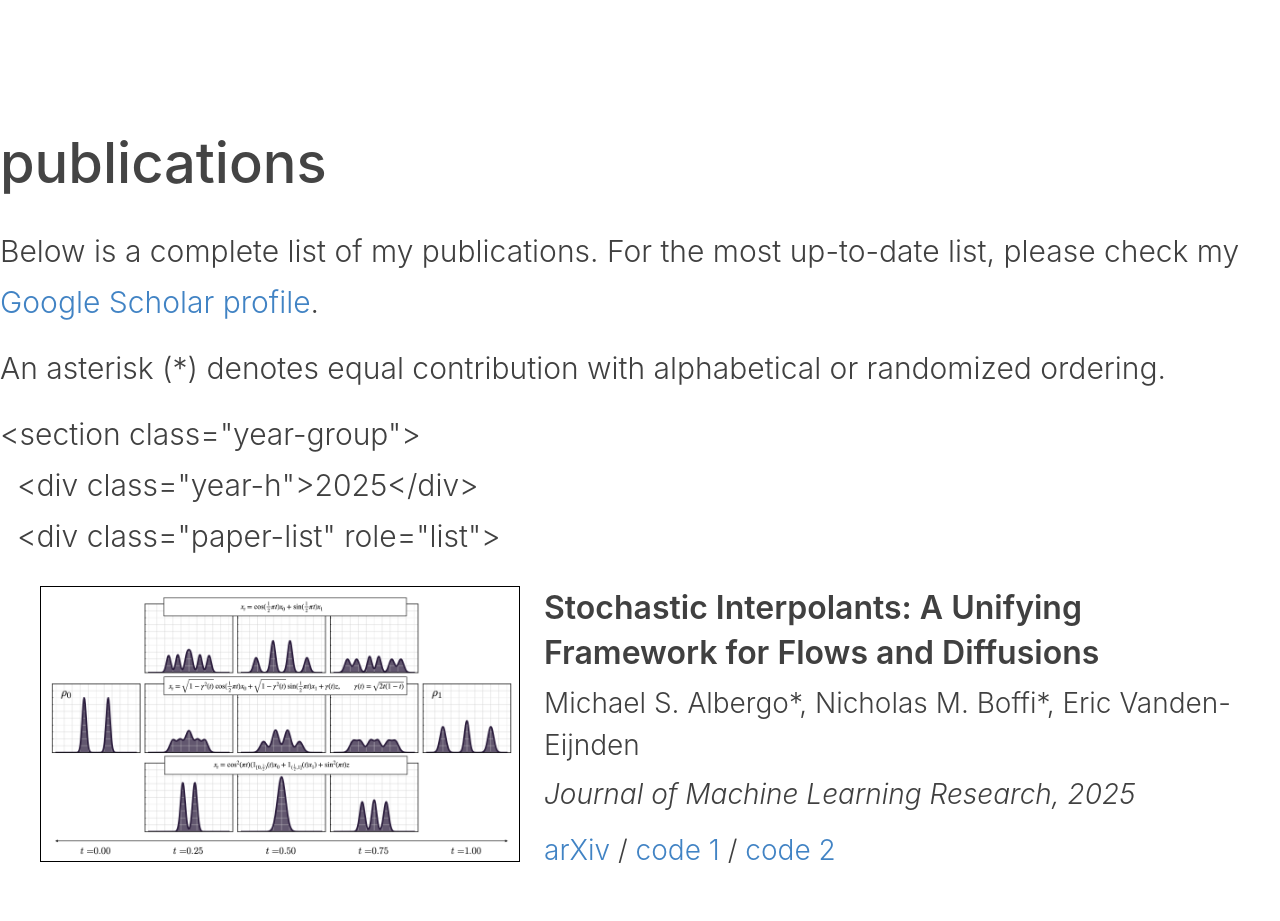
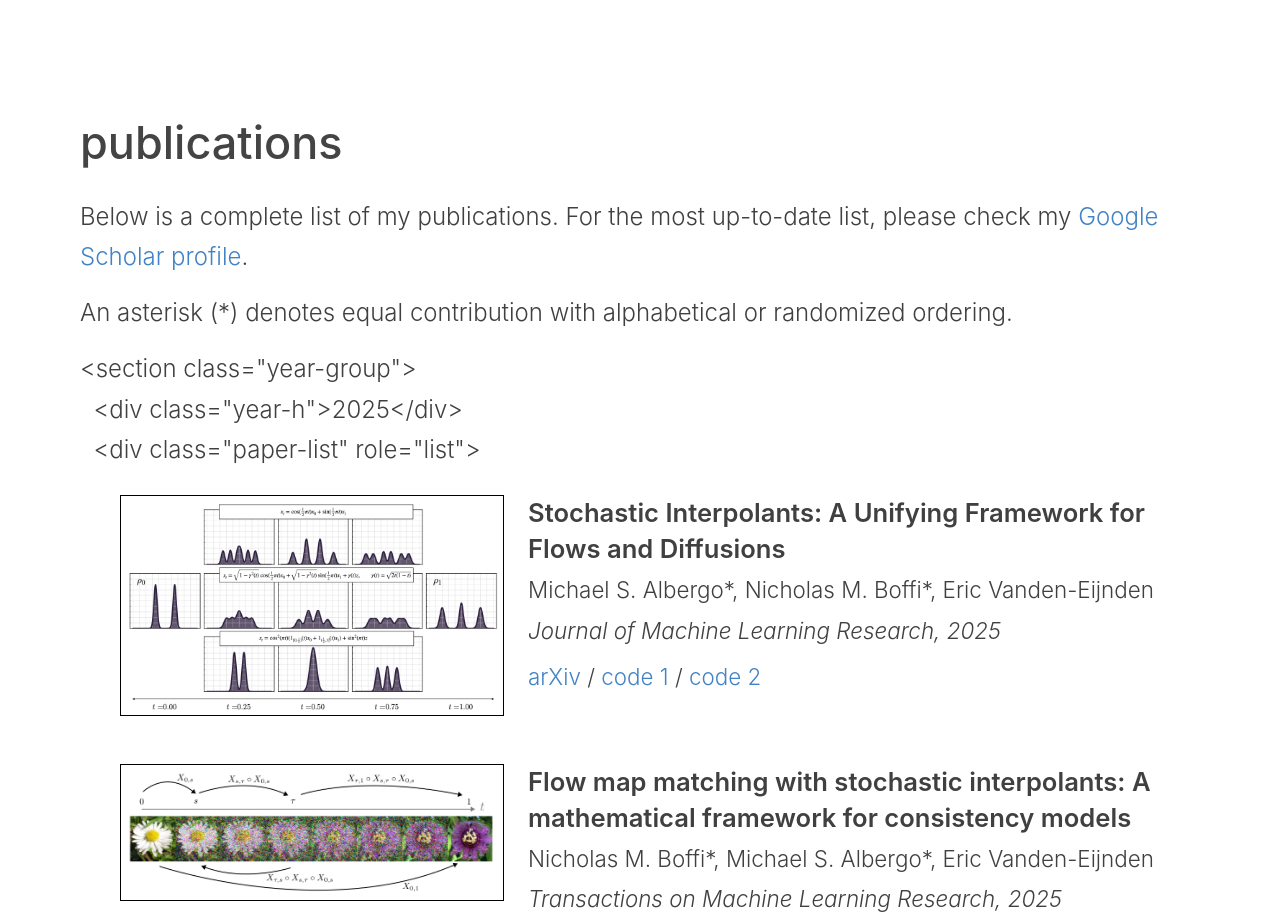
Before and after one commit to nmboffi/nmboffi.github.io, a Jekyll site: the page built from _pages/publications.md, in a window 1280 px wide. Shown: the top 921 px of the page. Built offline with Jekyll 4.4.1, drawn with Linux system fonts in a browser that asks for light colours.

Commit message:
adjust sizes, departments

```diff
--- a/_includes/research-section.html
+++ b/_includes/research-section.html
@@ -16,10 +16,10 @@
   <div>
     <h4>Masters Students</h4>
     <p>Kartik Nair<br>
-    <em style="font-size: 0.9em;">Masters of Science in Machine Learning</em></p>
+    <em style="font-size: 0.9em;">Machine Learning Department</em></p>
 
     <p>Sheel Shah<br>
-    <em style="font-size: 0.9em;">Masters of Science in Machine Learning</em></p>
+    <em style="font-size: 0.9em;">Machine Learning Department</em></p>
   </div>
 
   <div>
--- a/assets/css/papers.css
+++ b/assets/css/papers.css
@@ -27,7 +27,7 @@
 /* Desktop: thumbnail left, content right */
 @media (min-width: 720px) {
   .paper-card {
-    grid-template-columns: 480px 1fr;
+    grid-template-columns: 384px 1fr;
     align-items: start;  /* Align to top */
   }
 }
@@ -36,7 +36,7 @@
 .paper-thumb-link {
   display: block;
   line-height: 0;
-  max-width: 480px;
+  max-width: 384px;
   width: 100%;
 }
 
@@ -50,14 +50,14 @@
 /* Paper metadata */
 .paper-meta .title {
   font-weight: 600;
-  font-size: 2rem;
+  font-size: 1.6rem;
   line-height: 1.4;
   margin: 0 0 0.4rem 0;
   color: var(--text);
 }
 
 .paper-meta .authors {
-  font-size: 1.75rem;
+  font-size: 1.4rem;
   line-height: 1.5;
   margin: 0.2rem 0;
   color: var(--text);
@@ -68,7 +68,7 @@
 }
 
 .paper-meta .venue {
-  font-size: 1.75rem;
+  font-size: 1.4rem;
   color: var(--text);
   margin: 0.3rem 0 0.5rem 0;
   font-style: italic;
@@ -89,7 +89,7 @@
 /* Link styling */
 .links {
   margin-top: 0.4rem;
-  font-size: 1.75rem;
+  font-size: 1.4rem;
   color: var(--text);
 }
 
--- a/assets/style.scss
+++ b/assets/style.scss
@@ -31,13 +31,13 @@
   color: #404040;
   line-height: 1.7;
   font-weight: 300;
-  font-size: 30px;
+  font-size: 24px;
   height: 100%;
 }
 
 .container {
   margin: 0 auto;
-  max-width: 1400px;
+  max-width: 1120px;
   padding: 0;
   width: auto;
 }
@@ -58,22 +58,22 @@
 }
 
 h1 {
-  font-size: 56px;
+  font-size: 45px;
   a {
     color: inherit;
   }
 }
 
 h2 {
-  font-size: 44px;
+  font-size: 35px;
 }
 
 h3 {
-  font-size: 36px;
+  font-size: 29px;
 }
 
 h4 {
-  font-size: 32px;
+  font-size: 26px;
   color: #444;
 }
 
```
Also changed, not shown: index.md (+4 -4 lines).
